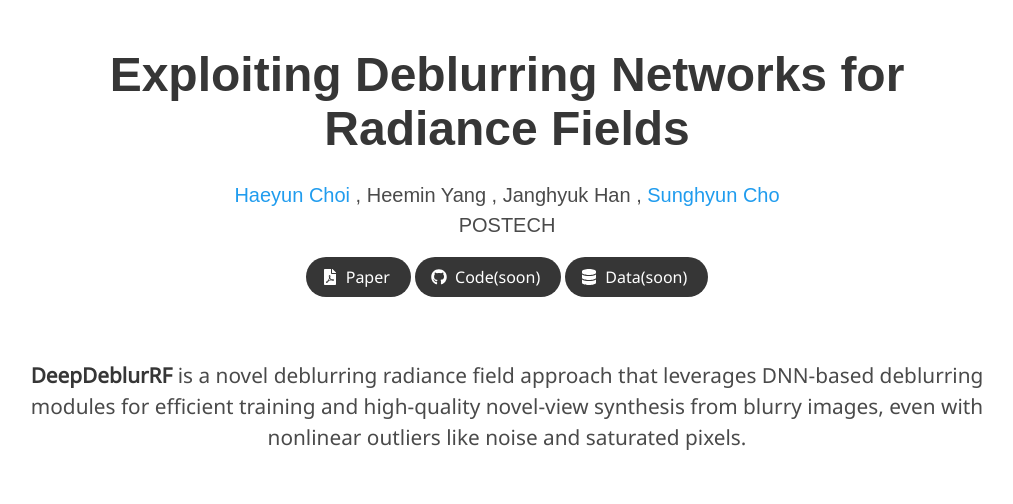
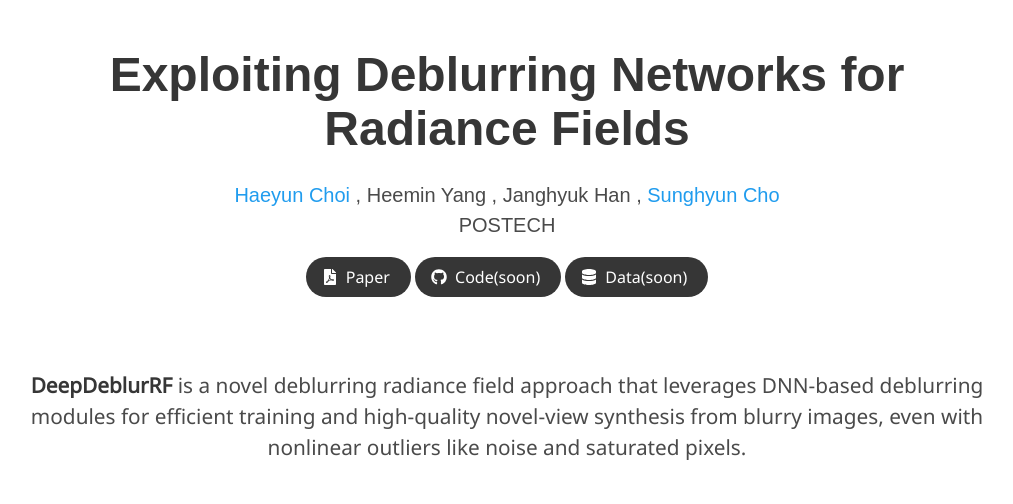
Before and after one commit to haeyun-choi/DDRF_site, a Jekyll site: the page built from index.md, in a window 1280 px wide. Shown: the top 504 px of the page, without its empty margins (133-1146 px from the left). Built offline with Jekyll 4.4.1, drawn with Linux system fonts in a browser that asks for light colours; some web fonts are replaced; grey boxes are pictures that could not be loaded.

Commit message:
Update index.md

```diff
--- a/index.md
+++ b/index.md
@@ -18,7 +18,7 @@ data: https://haeyun-choi.github.io/DDRF_site/
 ---
 
 <!-- Title and abstract section -->
-<div style="font-size: 1.3em; margin-bottom: 70px; margin-top: -50px; text-align: center;">
+<div style="font-size: 1.3em; margin-bottom: 70px; margin-top: -40px; text-align: center;">
     <strong>DeepDeblurRF</strong> is a novel deblurring radiance field approach that leverages DNN-based deblurring modules for efficient training and high-quality novel-view synthesis from blurry images, even with nonlinear outliers like noise and saturated pixels.
 </div>
 
```
